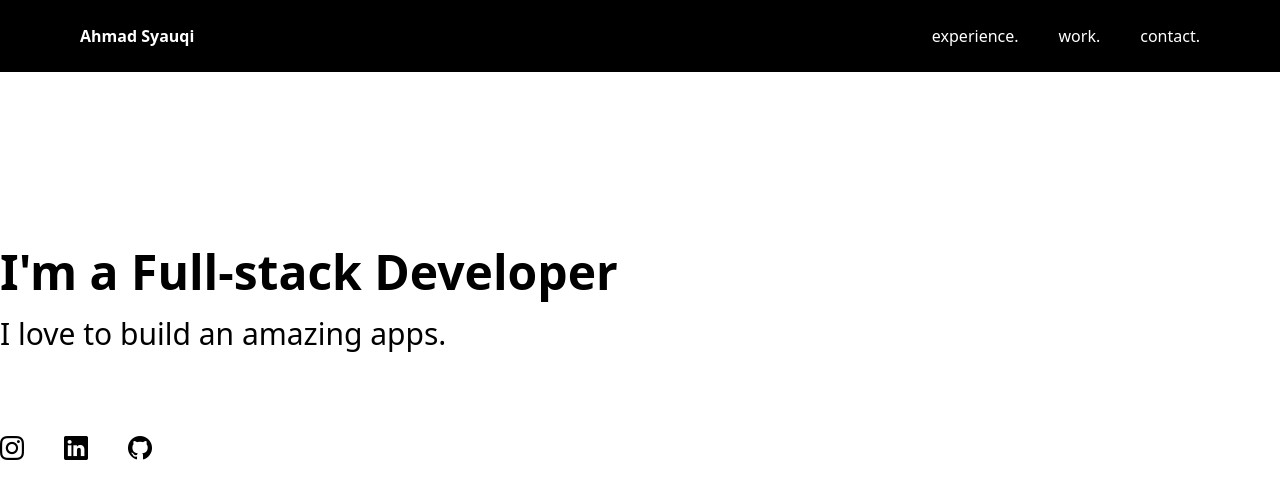
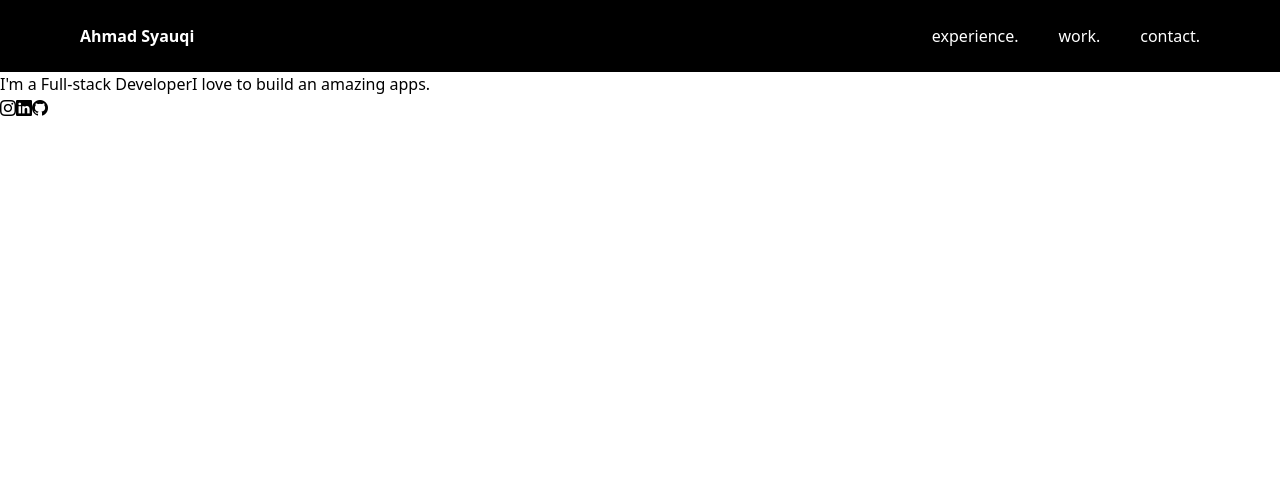
Before and after one commit to syauqeesy/personal-site, a React (Vite) app in the folder application/: page / in a window 1280 px wide. Shown: the top 498 px of the page. Built offline with nearby package versions, Linux system fonts and the light colour scheme.

Commit message:
remove class

```diff
--- a/application/src/App.tsx
+++ b/application/src/App.tsx
@@ -4,29 +4,25 @@ function App() {
   return (
     <div className="app">
       <Navbar></Navbar>
-      <div className="container flex mx-auto lg:mt-44 lg:mb-20">
-        <div className="grow">
-          <h1 className="flex flex-col">
-            <span className="block lg:font-semibold lg:text-5xl lg:mb-5">
-              I&apos;m a Full-stack Developer
-            </span>
-            <span className="block lg:font-medium lg:text-3xl">
-              I love to build an amazing apps.
-            </span>
+      <div className="">
+        <div className="">
+          <h1 className="">
+            <span className="">I&apos;m a Full-stack Developer</span>
+            <span className="">I love to build an amazing apps.</span>
           </h1>
         </div>
-        <div className="grow"></div>
+        <div className=""></div>
       </div>
 
-      <div className="container mx-auto">
+      <div className="">
         <a href="https://instagram.com/syauqeesy" target="_blank">
-          <i className="bi bi-instagram cursor-pointer text-2xl"></i>
+          <i className="bi bi-instagram cursor-pointer"></i>
         </a>
         <a href="https://linkedin.com/in/syauqeesy" target="_blank">
-          <i className="bi bi-linkedin cursor-pointer text-2xl lg:ml-10"></i>
+          <i className="bi bi-linkedin cursor-pointer"></i>
         </a>
         <a href="https://github.com/bee-hoon" target="_blank">
-          <i className="bi bi-github cursor-pointer text-2xl lg:ml-10"></i>
+          <i className="bi bi-github cursor-pointer"></i>
         </a>
       </div>
     </div>
```
